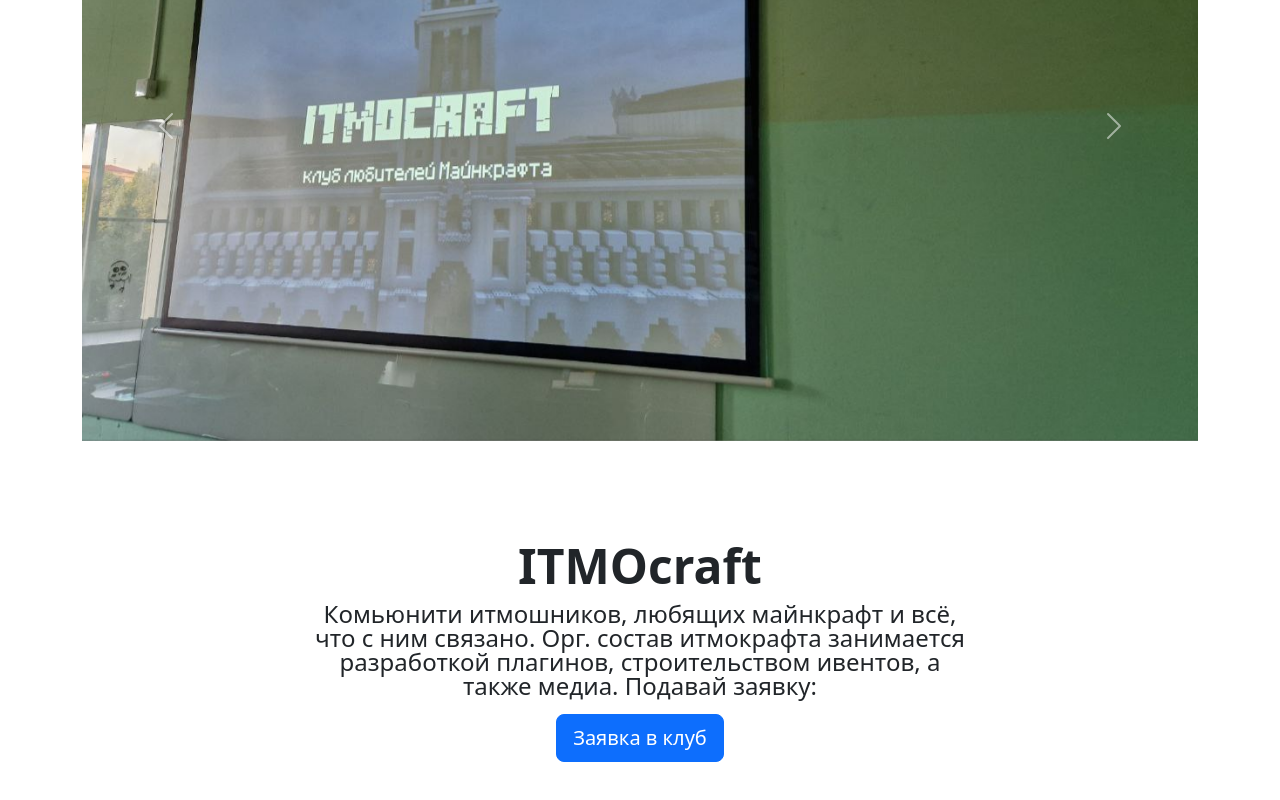
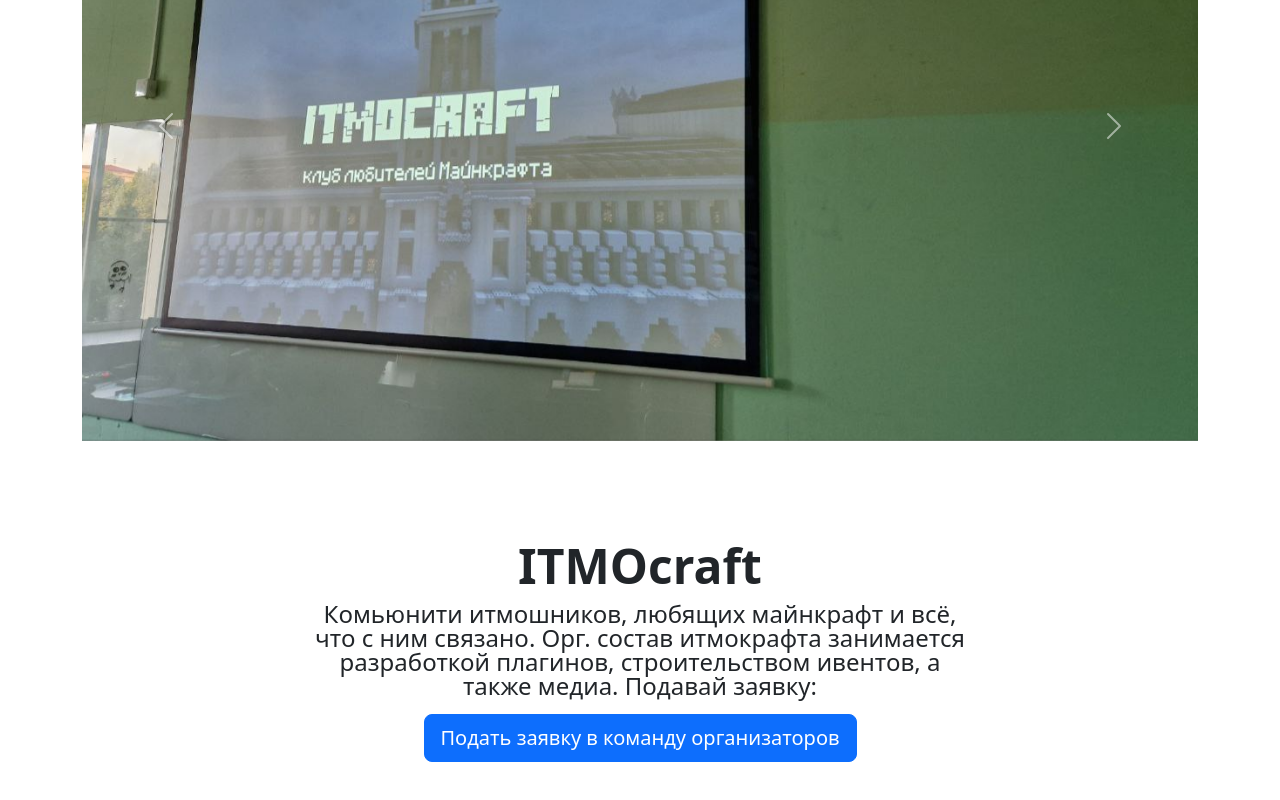
Before and after one commit to JouTak/JouTakWeb, a React (Vite) app in the folder frontend/: page /itmocraft in a window 1280 px wide. Shown: the part 252-1052 px from the top of the page. Built offline with nearby package versions, Linux system fonts and the light colour scheme.

Commit message:
Update link in ITMOcraft page

```diff
--- a/frontend/src/pages/ItmoCraft.jsx
+++ b/frontend/src/pages/ItmoCraft.jsx
@@ -61,11 +61,11 @@ const ItmoCraft = () => {
           </p>
           <a
             className="btn btn-primary btn-lg"
-            href="https://forms.yandex.ru/u/6501f64f43f74f18a8da28de/"
+            href="https://forms.yandex.ru/u/67773408068ff0452320c8b4/"
             target="_blank"
             rel="noopener noreferrer"
           >
-            Заявка в клуб
+            Подать заявку в команду организаторов
           </a>
         </div>
       </div>
```
